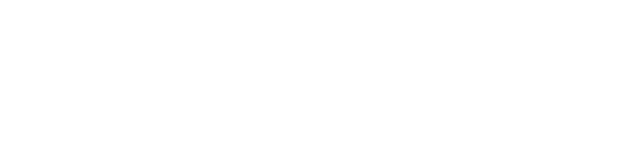
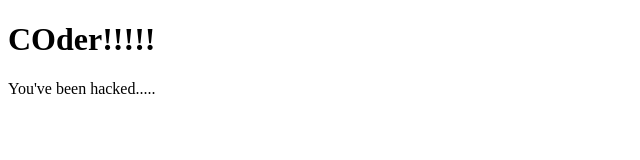
Before and after one commit to RPriest/git-lesson, a plain HTML site: page index.html in a window 1280 px wide. Shown: the whole page, without its empty margins (0-640 px from the left). Drawn offline with Linux system fonts and the light colour scheme.

Commit message:
Second commit

```diff
--- a/index.html
+++ b/index.html
@@ -19,6 +19,8 @@
     <title>Document</title>
 </head>
 <body>
+    <h1>COder!!!!!</h1>
+    <p>You've been hacked.....</p>
 
 </body>
 </html>
```
